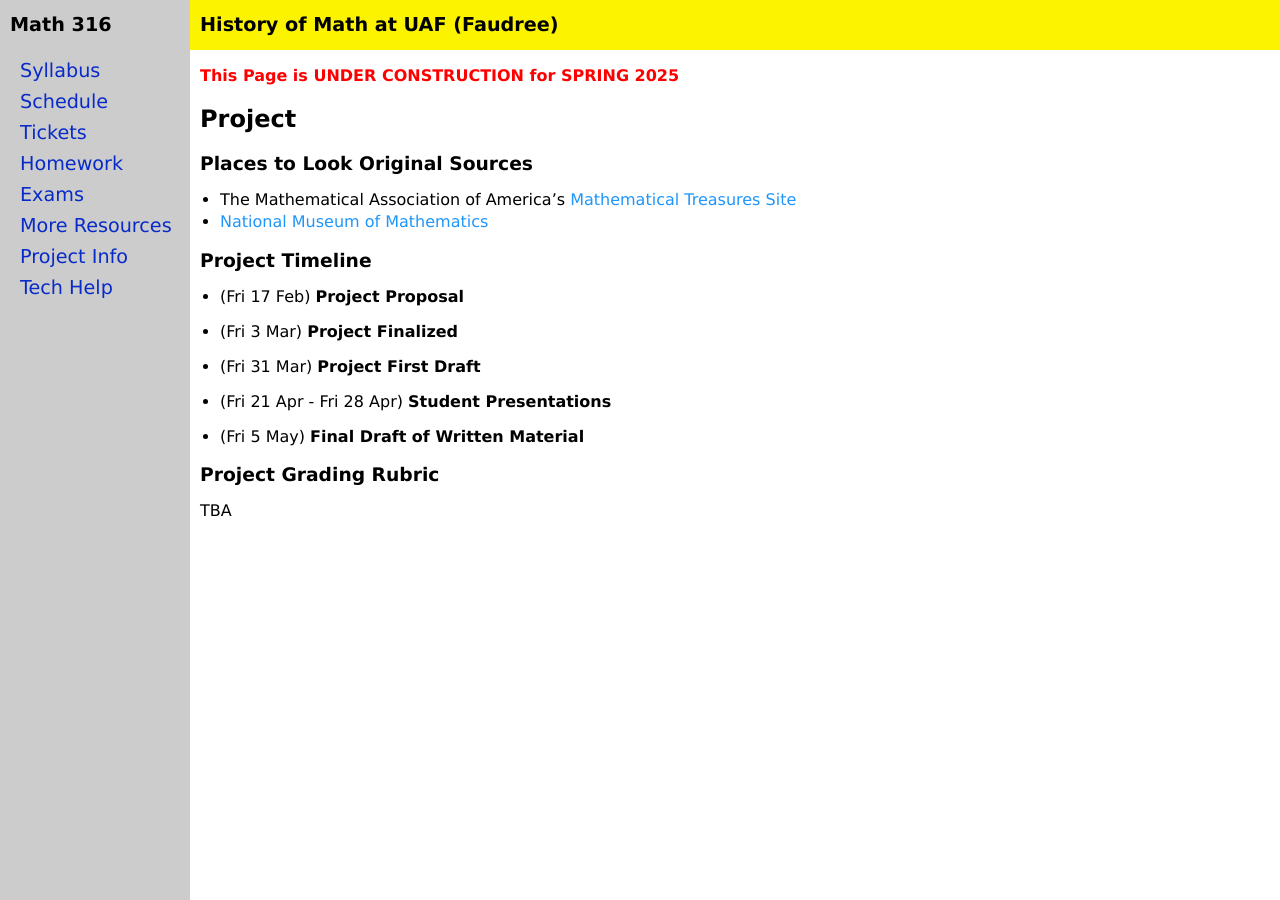
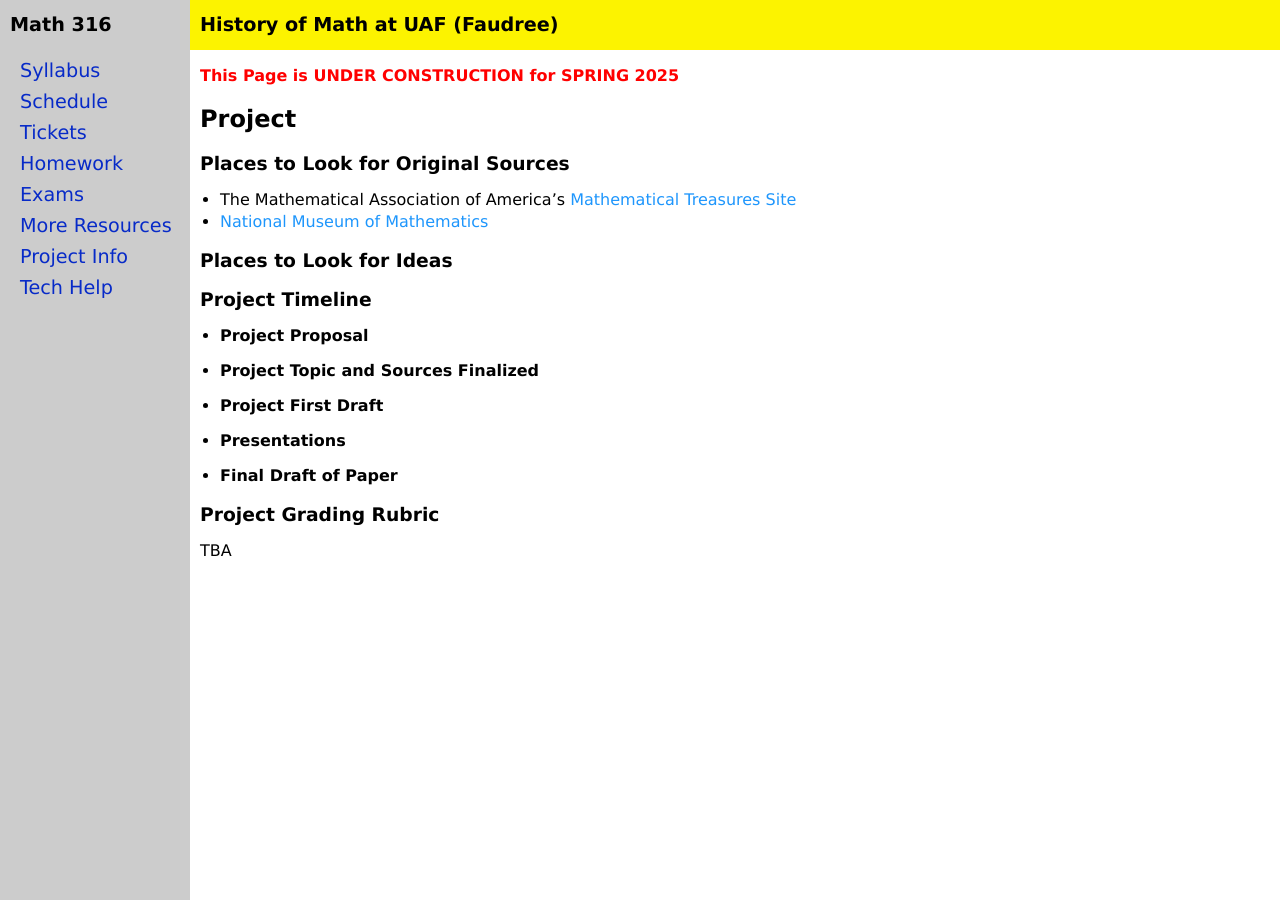
Before and after one commit to jrfaudree/HOM, a Jekyll site: the page built from project.md, in a window 1280 px wide. Built offline with Jekyll 4.4.1, drawn with Linux system fonts in a browser that asks for light colours.

Commit message:
Update project.md

```diff
--- a/project.md
+++ b/project.md
@@ -6,22 +6,26 @@ title: Project
 
 ## Project
 
-### Places to Look Original Sources
+### Places to Look for Original Sources
 
 * The Mathematical Association of America's [Mathematical Treasures Site](https://old.maa.org/press/periodicals/convergence/index-to-mathematical-treasures)
 * [National Museum of Mathematics](https://history-of-mathematics.org/)
 
+### Places to Look for Ideas
+
+
+
 ### Project Timeline
 
-* (Fri 17 Feb) **Project Proposal**
+* **Project Proposal**
 
-* (Fri 3 Mar) **Project Finalized**
+* **Project Topic and Sources Finalized**
 
-* (Fri 31 Mar) **Project First Draft**
+* **Project First Draft**
 
-* (Fri 21 Apr - Fri 28 Apr) **Student Presentations**
+* **Presentations**
 
-* (Fri 5 May) **Final Draft of Written Material**
+* **Final Draft of Paper**
 
 ### Project Grading Rubric
 
```
